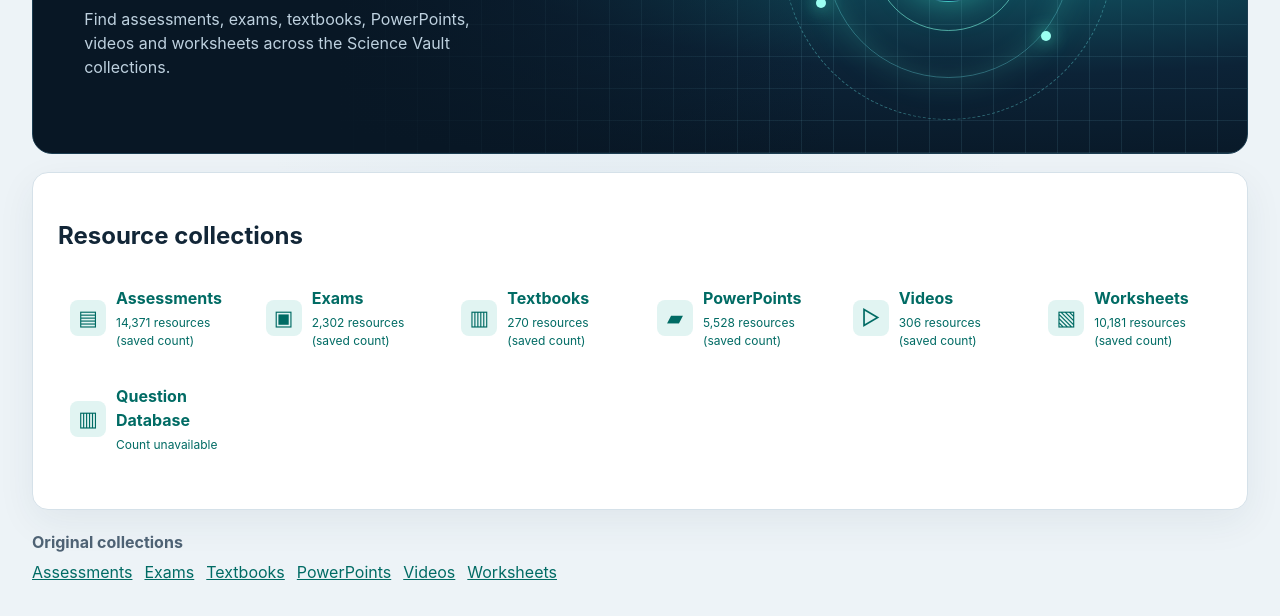
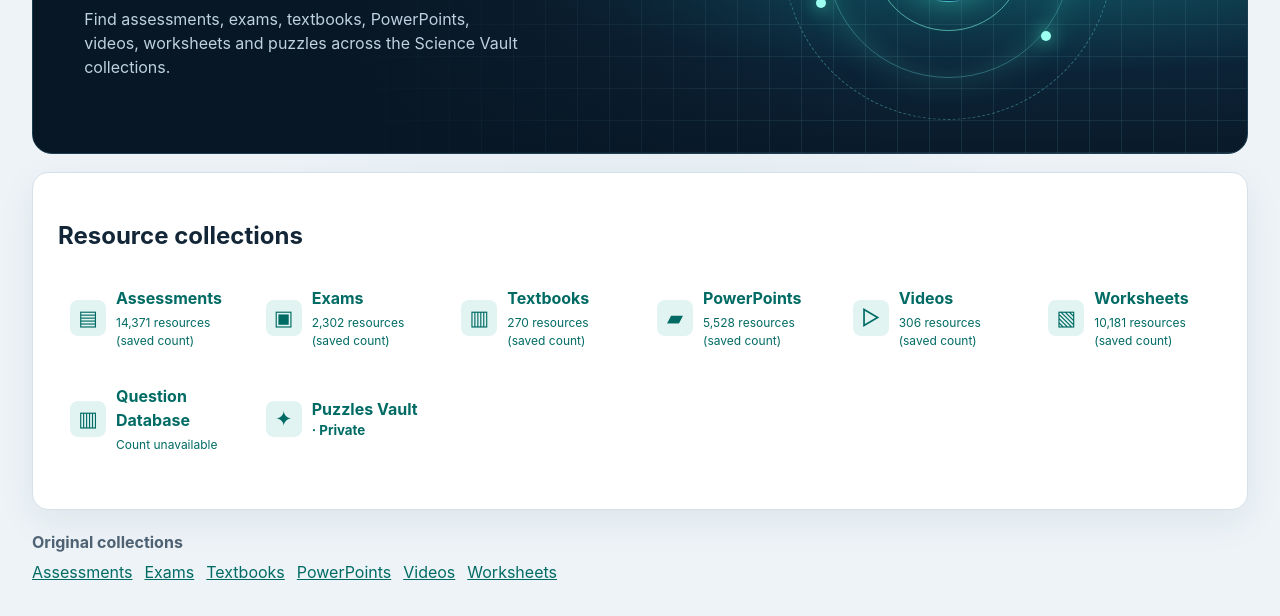
Before and after one commit to science-vault/science-vault-resource-hub, a plain HTML site: page index.html in a window 1280 px wide. Shown: the part 334-950 px from the top of the page. Drawn offline with Linux system fonts and the light colour scheme; no server answers.

Commit message:
Link the Puzzles Vault from Resource Hub collections

```diff
--- a/app.js
+++ b/app.js
@@ -271,8 +271,18 @@ questionIcon.setAttribute('aria-hidden', 'true');
 questionTab.append(questionIcon, element('strong', 'Question Database', 'collection-caption'));
 $('collections').append(questionTab);
 
+const puzzleTab = element('a', '', 'collection-tab');
+puzzleTab.href = 'https://puzzles-vault.jjdcruz27.chatgpt.site';
+const puzzleIcon = element('span', '✦', 'collection-icon');
+puzzleIcon.setAttribute('aria-hidden', 'true');
+const puzzleCaption = element('strong', 'Puzzles Vault', 'collection-caption');
+puzzleCaption.append(element('small', ' · Private', 'puzzle-access'));
+puzzleTab.append(puzzleIcon, puzzleCaption);
+$('collections').append(puzzleTab);
+
+
 async function updateCollectionCounts() {
-  const tabs = [...document.querySelectorAll('#collections .collection-tab')];
+  const tabs = [...document.querySelectorAll('#collections .collection-tab[data-kind]')];
   await Promise.allSettled(tabs.map(async tab => {
     const kind = tab.dataset.kind;
     const caption = tab.querySelector('.collection-caption');
--- a/index.html
+++ b/index.html
@@ -6,7 +6,7 @@
 <meta name="theme-color" content="#081725">
 <title>Science Vault Resource Hub</title>
 <link rel="stylesheet" href="style.css?v=collection-filters-2">
-<script type="module" src="app.js?v=catalogue-refresh-1"></script>
+<script type="module" src="app.js?v=puzzles-vault-1"></script>
 </head>
 <body>
 <a class="skip" href="#catalogue">Skip to search</a>
@@ -19,7 +19,7 @@
   <div class="intro-copy">
     <p class="eyebrow">Resource Hub</p>
     <h1>Teaching resources<br><span>in one place.</span></h1>
-    <p class="intro-description">Find assessments, exams, textbooks, PowerPoints, videos and worksheets across the Science Vault collections.</p>
+    <p class="intro-description">Find assessments, exams, textbooks, PowerPoints, videos, worksheets and puzzles across the Science Vault collections.</p>
     </div>
   <div class="orbit" aria-hidden="true"><div class="orbit-ring outer"></div><div class="orbit-ring middle"></div><div class="orbit-ring inner"></div><div class="orbit-core"></div><i></i><i></i><i></i><i></i></div>
 </section>
```
